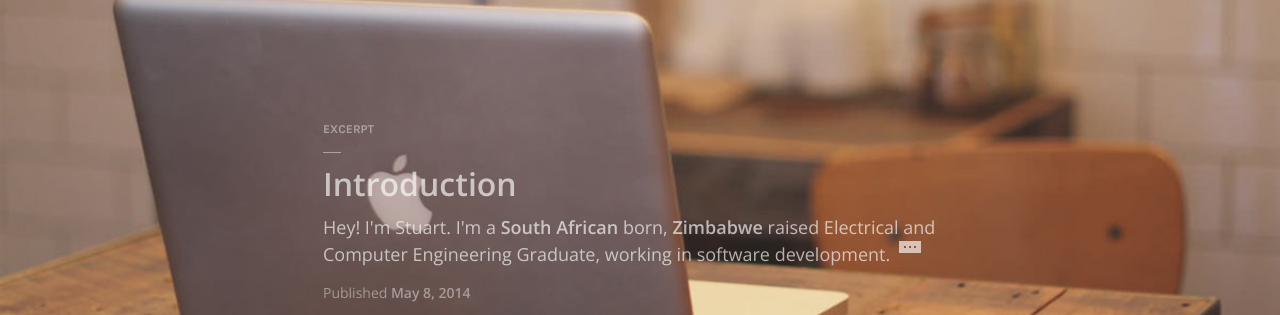
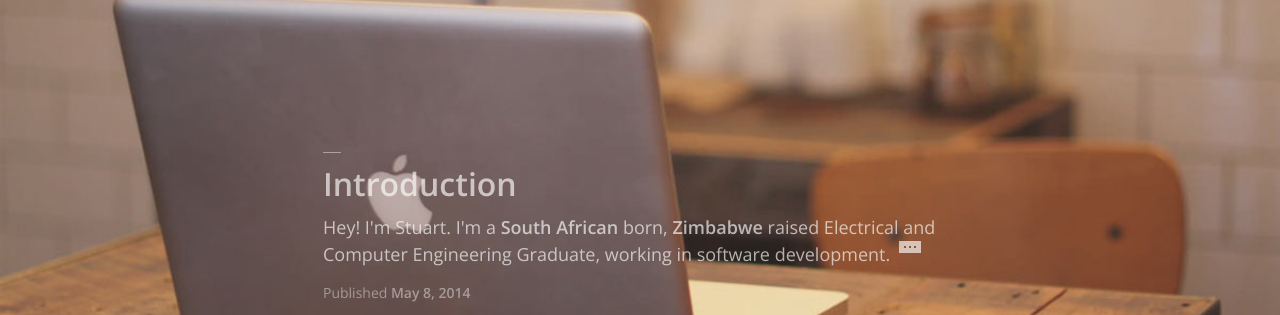
Before and after one commit to StuartHadfield/stuarthadfield.github.io, a Jekyll site: the page built from index.html, in a window 1280 px wide. Shown: the part 212-527 px from the top of the page. Built offline with Jekyll 4.4.1, drawn with Linux system fonts in a browser that asks for light colours.

Commit message:
time to work back in time to read

```diff
--- a/_includes/excerpt.html
+++ b/_includes/excerpt.html
@@ -2,7 +2,7 @@
 
 <div class="excerpt">
 
-	<span class="title">Excerpt</span>
+	<span class="title">{{ reading_time_as_i | 'Excerpt' }}</span>
 
 	{% if page.title %}
 
--- a/_includes/summary.html
+++ b/_includes/summary.html
@@ -15,7 +15,7 @@
           {% endif %}
 
           {% if post.url %}
-            <a href="{{ post.url }}" title="Read Post" class="icon image">{{ post.content }}</a>
+            <a href="{{ post.url }}" title="Read Post" class="icon image">{{ reading_time_as_i | post.content }}</a>
           {% endif %}
 
         </div>
--- a/_includes/teaser.html
+++ b/_includes/teaser.html
@@ -16,7 +16,7 @@
 
 		<div class="excerpt">
 
-			<span class="title">{{ teaser.title }}</span>
+			<span class="title">{{ reading_time_as_i | teaser.title }}</span>
 
 			{% if teaser.title %}
 				<h1><a href="{{ teaser.url | prepend: site.baseurl }}" title="{{ teaser.title }}">{{ teaser.title }}</a></h1>
```
